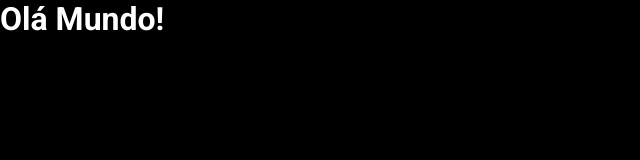
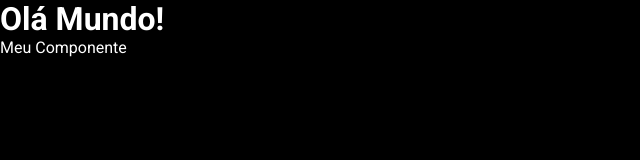
Before and after one commit to gustavop1903/DSmeta, a React (Vite) app in the folder frontend/: page / in a window 1280 px wide. Shown: the top 160 px of the page, without its empty margins (0-640 px from the left). Built offline with nearby package versions, Linux system fonts and the light colour scheme.

Commit message:
First Components

```diff
--- a/frontend/src/App.tsx
+++ b/frontend/src/App.tsx
@@ -1,8 +1,12 @@
+import NotificationButton from "./components/NotificationButton"
 
 function App() {
 
   return (
+    <>
     <h1> Olá Mundo!</h1>
+    <NotificationButton />
+    </>
   )
 }
 
--- /dev/null
+++ b/frontend/src/components/NotificationButton/index.tsx
@@ -0,0 +1,8 @@
+function NotificationButton() {
+
+    return (
+      <p>Meu Componente</p>
+    )
+  }
+
+  export default NotificationButton
```
Also changed, not shown: frontend/src/assets/img/Vector.svg (added), frontend/src/components/NotificationButton/styles.css (added).
